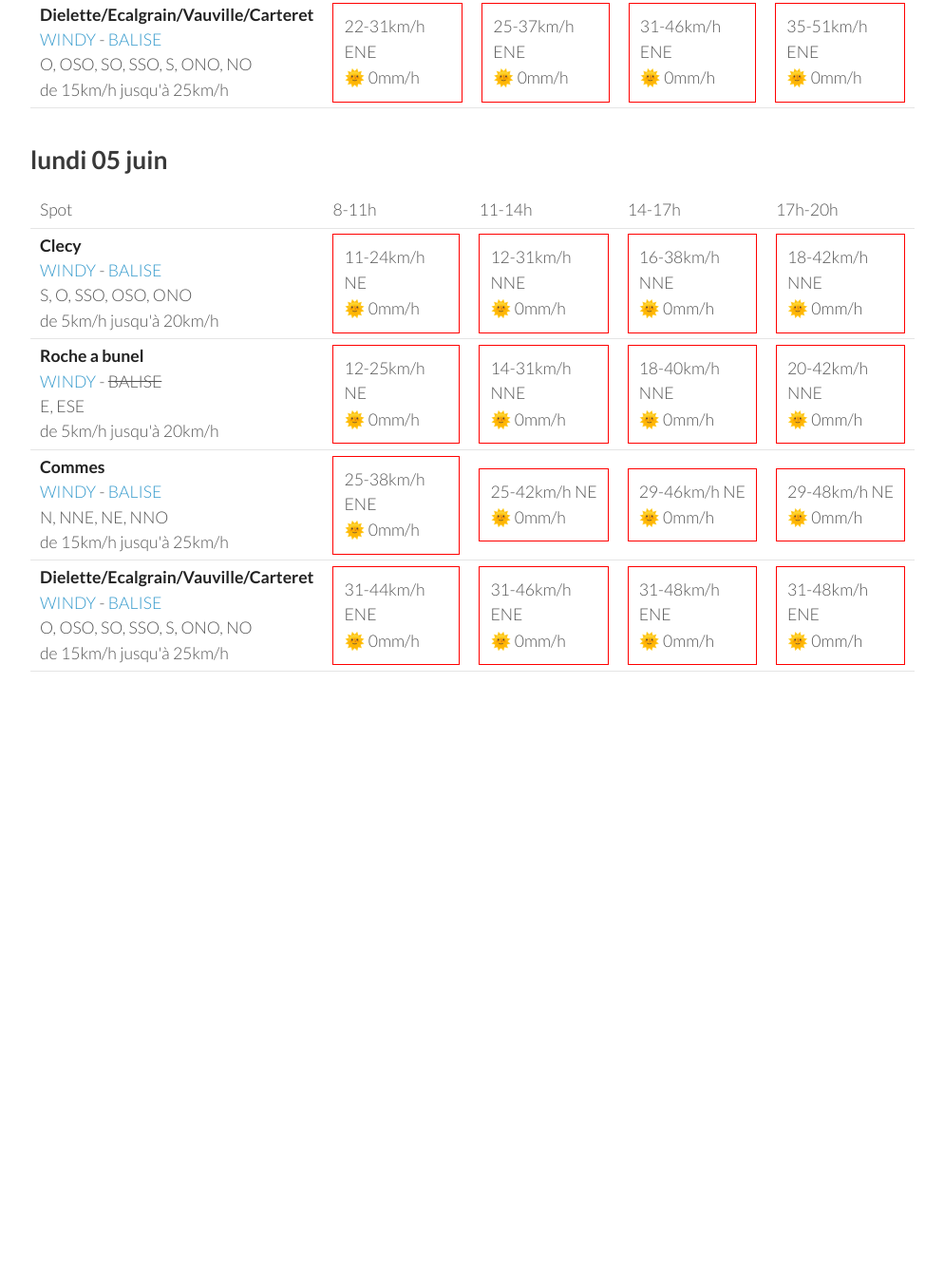
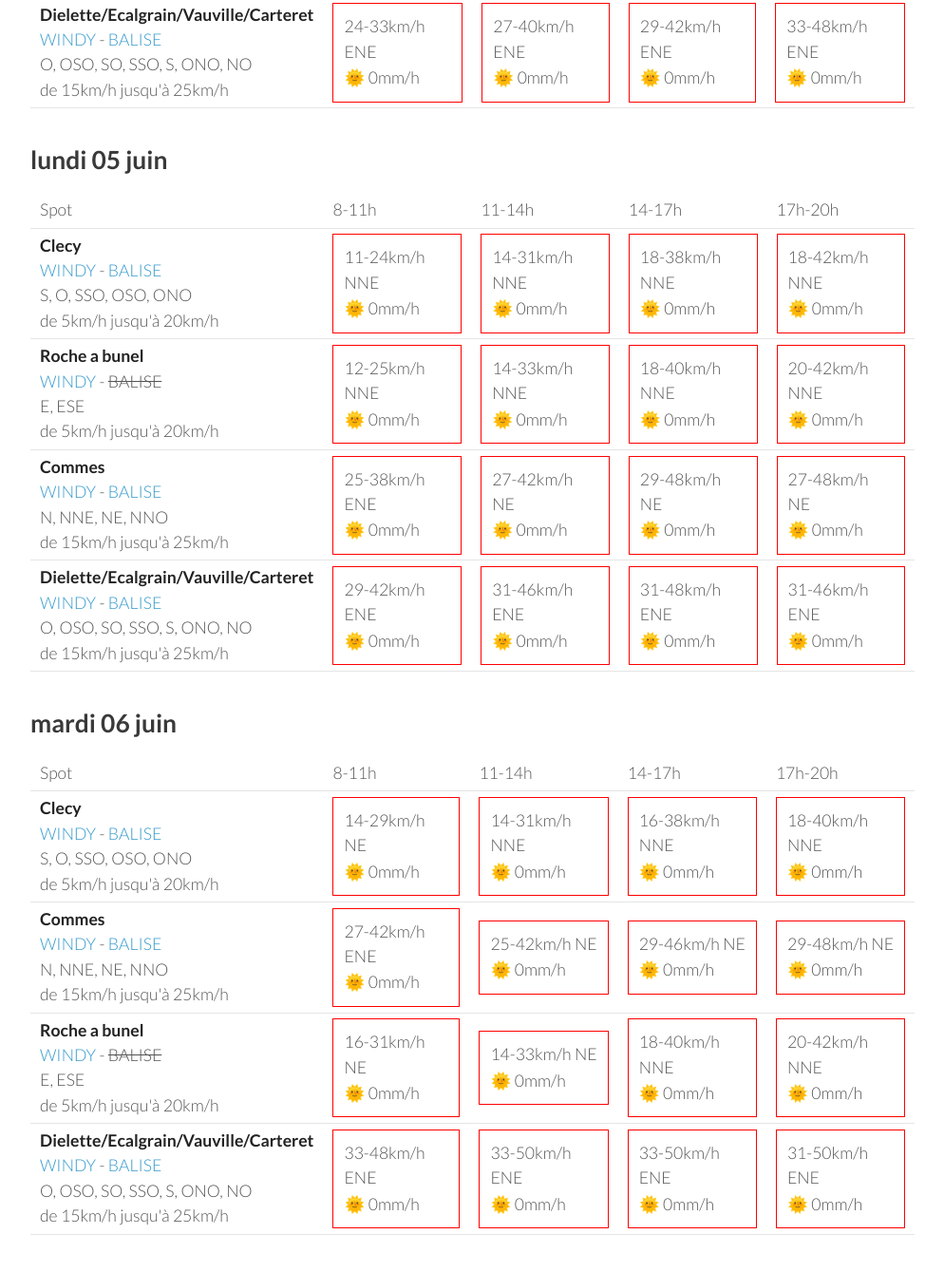
Before and after one commit to parapente-dans-le-nord/parapente-dans-le-nord.github.io, a Jekyll site: the page built from normandie.markdown, in a window 1280 px wide and 1400 px high, scrolled down 2497 px. Shown: the top 1339 px of the window at 95% size, without its empty margins (26-1020 px from the left). Built offline with Jekyll 4.4.1, drawn with Linux system fonts in a browser that asks for light colours; before the commit the page ends 3332 px from its top, so only the background shows below that; some of the changed text lies outside the part shown.

Commit message:
update index.markdown

```diff
--- a/normandie.markdown
+++ b/normandie.markdown
@@ -136,10 +136,10 @@ page mise à jour le jeudi 01 juin 06:46
 <tr>
         <td><strong>Clecy</strong><br><a href="https://windy.com/48.929/-0.470?48.516,-0.470,8">WINDY</a> - <span class=""><a href="http://www.balisemeteo.com/balise.php?idBalise=122">BALISE</a> </span><br> <span class="vent-favorable">S, O, SSO, OSO, ONO</span><br><span class="force-vent">de 5km/h jusqu'à 20km/h</span> </td>
 
-            <td><div class="not-flyable"><p>14-29km/h NE</p><p>🌞 0mm/h</p></div></td>
-            <td><div class="not-flyable"><p>14-33km/h NE</p><p>🌞 0mm/h</p></div></td>
-            <td><div class="not-flyable"><p>18-40km/h NE</p><p>🌞 0mm/h</p></div></td>
-            <td><div class="not-flyable"><p>20-44km/h NNE</p><p>🌞 0mm/h</p></div></td>
+            <td><div class="not-flyable"><p>12-27km/h NE</p><p>🌞 0mm/h</p></div></td>
+            <td><div class="not-flyable"><p>12-29km/h NE</p><p>🌞 0mm/h</p></div></td>
+            <td><div class="not-flyable"><p>16-38km/h NE</p><p>🌞 0mm/h</p></div></td>
+            <td><div class="not-flyable"><p>18-42km/h NNE</p><p>🌞 0mm/h</p></div></td>
 
 
     </tr>
@@ -147,28 +147,28 @@ page mise à jour le jeudi 01 juin 06:46
         <td><strong>Roche a bunel</strong><br><a href="https://windy.com/48.993/-0.499?48.580,-0.499,8">WINDY</a> - <span class="no-balise"> BALISE </span><br> <span class="vent-favorable">E, ESE</span><br><span class="force-vent">de 5km/h jusqu'à 20km/h</span> </td>
 
             <td><div class="not-flyable"><p>14-29km/h NE</p><p>🌞 0mm/h</p></div></td>
-            <td><div class="not-flyable"><p>14-35km/h NE</p><p>🌞 0mm/h</p></div></td>
-            <td><div class="not-flyable"><p>18-40km/h NE</p><p>🌞 0mm/h</p></div></td>
-            <td><div class="not-flyable"><p>22-46km/h NNE</p><p>🌞 0mm/h</p></div></td>
+            <td><div class="not-flyable"><p>12-31km/h NE</p><p>🌞 0mm/h</p></div></td>
+            <td><div class="not-flyable"><p>18-38km/h NE</p><p>🌞 0mm/h</p></div></td>
+            <td><div class="not-flyable"><p>22-44km/h NNE</p><p>🌞 0mm/h</p></div></td>
 
 
     </tr>
 <tr>
         <td><strong>Commes</strong><br><a href="https://windy.com/49.346/-0.726?48.936,-0.726,8">WINDY</a> - <span class=""><a href="http://www.balisemeteo.com/balise.php?idBalise=158">BALISE</a> </span><br> <span class="vent-favorable">N, NNE, NE, NNO</span><br><span class="force-vent">de 15km/h jusqu'à 25km/h</span> </td>
 
-            <td><div class="not-flyable"><p>27-42km/h NE</p><p>🌞 0mm/h</p></div></td>
-            <td><div class="not-flyable"><p>27-44km/h NE</p><p>🌞 0mm/h</p></div></td>
-            <td><div class="not-flyable"><p>27-44km/h NE</p><p>🌞 0mm/h</p></div></td>
-            <td><div class="not-flyable"><p>29-48km/h NE</p><p>🌞 0mm/h</p></div></td>
+            <td><div class="not-flyable"><p>25-40km/h NE</p><p>🌞 0mm/h</p></div></td>
+            <td><div class="not-flyable"><p>24-40km/h NE</p><p>🌞 0mm/h</p></div></td>
+            <td><div class="not-flyable"><p>25-40km/h NE</p><p>🌞 0mm/h</p></div></td>
+            <td><div class="not-flyable"><p>29-46km/h NE</p><p>🌞 0mm/h</p></div></td>
 
 
     </tr>
 <tr>
         <td><strong>Dielette/Ecalgrain/Vauville/Carteret</strong><br><a href="https://windy.com/49.650/-1.856?49.243,-1.856,8">WINDY</a> - <span class=""><a href="http://www.balisemeteo.com/balise.php?idBalise=81">BALISE</a> </span><br> <span class="vent-favorable">O, OSO, SO, SSO, S, ONO, NO</span><br><span class="force-vent">de 15km/h jusqu'à 25km/h</span> </td>
 
-            <td><div class="not-flyable"><p>29-42km/h ENE</p><p>🌞 0mm/h</p></div></td>
+            <td><div class="not-flyable"><p>29-42km/h NE</p><p>🌞 0mm/h</p></div></td>
             <td><div class="not-flyable"><p>29-44km/h ENE</p><p>🌞 0mm/h</p></div></td>
-            <td><div class="not-flyable"><p>25-44km/h NE</p><p>🌞 0mm/h</p></div></td>
+            <td><div class="not-flyable"><p>25-42km/h NE</p><p>🌞 0mm/h</p></div></td>
             <td><div class="not-flyable"><p>27-40km/h NE</p><p>🌞 0mm/h</p></div></td>
 
 
@@ -192,9 +192,9 @@ page mise à jour le jeudi 01 juin 06:46
 <tr>
         <td><strong>Clecy</strong><br><a href="https://windy.com/48.929/-0.470?48.516,-0.470,8">WINDY</a> - <span class=""><a href="http://www.balisemeteo.com/balise.php?idBalise=122">BALISE</a> </span><br> <span class="vent-favorable">S, O, SSO, OSO, ONO</span><br><span class="force-vent">de 5km/h jusqu'à 20km/h</span> </td>
 
-            <td><div class="not-flyable"><p>9-20km/h NNE</p><p>🌞 0mm/h</p></div></td>
-            <td><div class="not-flyable"><p>14-31km/h NE</p><p>🌞 0mm/h</p></div></td>
-            <td><div class="not-flyable"><p>18-38km/h NE</p><p>🌞 0mm/h</p></div></td>
+            <td><div class="not-flyable"><p>11-20km/h NNE</p><p>🌞 0mm/h</p></div></td>
+            <td><div class="not-flyable"><p>12-29km/h NE</p><p>🌞 0mm/h</p></div></td>
+            <td><div class="not-flyable"><p>16-38km/h NE</p><p>🌞 0mm/h</p></div></td>
             <td><div class="not-flyable"><p>20-42km/h NNE</p><p>🌞 0mm/h</p></div></td>
 
 
@@ -203,29 +203,29 @@ page mise à jour le jeudi 01 juin 06:46
         <td><strong>Roche a bunel</strong><br><a href="https://windy.com/48.993/-0.499?48.580,-0.499,8">WINDY</a> - <span class="no-balise"> BALISE </span><br> <span class="vent-favorable">E, ESE</span><br><span class="force-vent">de 5km/h jusqu'à 20km/h</span> </td>
 
             <td><div class="not-flyable"><p>11-20km/h NNE</p><p>🌞 0mm/h</p></div></td>
-            <td><div class="not-flyable"><p>14-31km/h NE</p><p>🌞 0mm/h</p></div></td>
-            <td><div class="not-flyable"><p>18-40km/h NE</p><p>🌞 0mm/h</p></div></td>
-            <td><div class="not-flyable"><p>22-46km/h NNE</p><p>🌞 0mm/h</p></div></td>
+            <td><div class="not-flyable"><p>12-29km/h NE</p><p>🌞 0mm/h</p></div></td>
+            <td><div class="not-flyable"><p>18-38km/h NE</p><p>🌞 0mm/h</p></div></td>
+            <td><div class="not-flyable"><p>22-44km/h NNE</p><p>🌞 0mm/h</p></div></td>
 
 
     </tr>
 <tr>
         <td><strong>Commes</strong><br><a href="https://windy.com/49.346/-0.726?48.936,-0.726,8">WINDY</a> - <span class=""><a href="http://www.balisemeteo.com/balise.php?idBalise=158">BALISE</a> </span><br> <span class="vent-favorable">N, NNE, NE, NNO</span><br><span class="force-vent">de 15km/h jusqu'à 25km/h</span> </td>
 
-            <td><div class="not-flyable"><p>18-27km/h ENE</p><p>🌞 0mm/h</p></div></td>
+            <td><div class="not-flyable"><p>18-29km/h ENE</p><p>🌞 0mm/h</p></div></td>
             <td><div class="not-flyable"><p>22-35km/h NE</p><p>🌞 0mm/h</p></div></td>
-            <td><div class="not-flyable"><p>29-46km/h NE</p><p>🌞 0mm/h</p></div></td>
-            <td><div class="not-flyable"><p>31-50km/h NE</p><p>🌞 0mm/h</p></div></td>
+            <td><div class="not-flyable"><p>25-40km/h NE</p><p>🌞 0mm/h</p></div></td>
+            <td><div class="not-flyable"><p>31-48km/h NE</p><p>🌞 0mm/h</p></div></td>
 
 
     </tr>
 <tr>
         <td><strong>Dielette/Ecalgrain/Vauville/Carteret</strong><br><a href="https://windy.com/49.650/-1.856?49.243,-1.856,8">WINDY</a> - <span class=""><a href="http://www.balisemeteo.com/balise.php?idBalise=81">BALISE</a> </span><br> <span class="vent-favorable">O, OSO, SO, SSO, S, ONO, NO</span><br><span class="force-vent">de 15km/h jusqu'à 25km/h</span> </td>
 
-            <td><div class="not-flyable"><p>22-31km/h ENE</p><p>🌞 0mm/h</p></div></td>
-            <td><div class="not-flyable"><p>25-37km/h ENE</p><p>🌞 0mm/h</p></div></td>
-            <td><div class="not-flyable"><p>31-46km/h ENE</p><p>🌞 0mm/h</p></div></td>
-            <td><div class="not-flyable"><p>35-51km/h ENE</p><p>🌞 0mm/h</p></div></td>
+            <td><div class="not-flyable"><p>24-33km/h ENE</p><p>🌞 0mm/h</p></div></td>
+            <td><div class="not-flyable"><p>27-40km/h ENE</p><p>🌞 0mm/h</p></div></td>
+            <td><div class="not-flyable"><p>29-42km/h ENE</p><p>🌞 0mm/h</p></div></td>
+            <td><div class="not-flyable"><p>33-48km/h ENE</p><p>🌞 0mm/h</p></div></td>
 
 
     </tr>
@@ -248,9 +248,9 @@ page mise à jour le jeudi 01 juin 06:46
 <tr>
         <td><strong>Clecy</strong><br><a href="https://windy.com/48.929/-0.470?48.516,-0.470,8">WINDY</a> - <span class=""><a href="http://www.balisemeteo.com/balise.php?idBalise=122">BALISE</a> </span><br> <span class="vent-favorable">S, O, SSO, OSO, ONO</span><br><span class="force-vent">de 5km/h jusqu'à 20km/h</span> </td>
 
-            <td><div class="not-flyable"><p>11-24km/h NE</p><p>🌞 0mm/h</p></div></td>
-            <td><div class="not-flyable"><p>12-31km/h NNE</p><p>🌞 0mm/h</p></div></td>
-            <td><div class="not-flyable"><p>16-38km/h NNE</p><p>🌞 0mm/h</p></div></td>
+            <td><div class="not-flyable"><p>11-24km/h NNE</p><p>🌞 0mm/h</p></div></td>
+            <td><div class="not-flyable"><p>14-31km/h NNE</p><p>🌞 0mm/h</p></div></td>
+            <td><div class="not-flyable"><p>18-38km/h NNE</p><p>🌞 0mm/h</p></div></td>
             <td><div class="not-flyable"><p>18-42km/h NNE</p><p>🌞 0mm/h</p></div></td>
 
 
@@ -258,8 +258,8 @@ page mise à jour le jeudi 01 juin 06:46
 <tr>
         <td><strong>Roche a bunel</strong><br><a href="https://windy.com/48.993/-0.499?48.580,-0.499,8">WINDY</a> - <span class="no-balise"> BALISE </span><br> <span class="vent-favorable">E, ESE</span><br><span class="force-vent">de 5km/h jusqu'à 20km/h</span> </td>
 
-            <td><div class="not-flyable"><p>12-25km/h NE</p><p>🌞 0mm/h</p></div></td>
-            <td><div class="not-flyable"><p>14-31km/h NNE</p><p>🌞 0mm/h</p></div></td>
+            <td><div class="not-flyable"><p>12-25km/h NNE</p><p>🌞 0mm/h</p></div></td>
+            <td><div class="not-flyable"><p>14-33km/h NNE</p><p>🌞 0mm/h</p></div></td>
             <td><div class="not-flyable"><p>18-40km/h NNE</p><p>🌞 0mm/h</p></div></td>
             <td><div class="not-flyable"><p>20-42km/h NNE</p><p>🌞 0mm/h</p></div></td>
 
@@ -269,6 +269,52 @@ page mise à jour le jeudi 01 juin 06:46
         <td><strong>Commes</strong><br><a href="https://windy.com/49.346/-0.726?48.936,-0.726,8">WINDY</a> - <span class=""><a href="http://www.balisemeteo.com/balise.php?idBalise=158">BALISE</a> </span><br> <span class="vent-favorable">N, NNE, NE, NNO</span><br><span class="force-vent">de 15km/h jusqu'à 25km/h</span> </td>
 
             <td><div class="not-flyable"><p>25-38km/h ENE</p><p>🌞 0mm/h</p></div></td>
+            <td><div class="not-flyable"><p>27-42km/h NE</p><p>🌞 0mm/h</p></div></td>
+            <td><div class="not-flyable"><p>29-48km/h NE</p><p>🌞 0mm/h</p></div></td>
+            <td><div class="not-flyable"><p>27-48km/h NE</p><p>🌞 0mm/h</p></div></td>
+
+
+    </tr>
+<tr>
+        <td><strong>Dielette/Ecalgrain/Vauville/Carteret</strong><br><a href="https://windy.com/49.650/-1.856?49.243,-1.856,8">WINDY</a> - <span class=""><a href="http://www.balisemeteo.com/balise.php?idBalise=81">BALISE</a> </span><br> <span class="vent-favorable">O, OSO, SO, SSO, S, ONO, NO</span><br><span class="force-vent">de 15km/h jusqu'à 25km/h</span> </td>
+
+            <td><div class="not-flyable"><p>29-42km/h ENE</p><p>🌞 0mm/h</p></div></td>
+            <td><div class="not-flyable"><p>31-46km/h ENE</p><p>🌞 0mm/h</p></div></td>
+            <td><div class="not-flyable"><p>31-48km/h ENE</p><p>🌞 0mm/h</p></div></td>
+            <td><div class="not-flyable"><p>31-46km/h ENE</p><p>🌞 0mm/h</p></div></td>
+
+
+    </tr>
+
+</tbody>
+</table>
+{:/}
+## mardi 06 juin
+
+{::nomarkdown}
+<table>
+  <tbody>
+    <tr>
+      <td>Spot</td>
+      <td>8-11h</td>
+      <td>11-14h</td>
+      <td>14-17h</td>
+      <td>17h-20h</td>
+    </tr>
+<tr>
+        <td><strong>Clecy</strong><br><a href="https://windy.com/48.929/-0.470?48.516,-0.470,8">WINDY</a> - <span class=""><a href="http://www.balisemeteo.com/balise.php?idBalise=122">BALISE</a> </span><br> <span class="vent-favorable">S, O, SSO, OSO, ONO</span><br><span class="force-vent">de 5km/h jusqu'à 20km/h</span> </td>
+
+            <td><div class="not-flyable"><p>14-29km/h NE</p><p>🌞 0mm/h</p></div></td>
+            <td><div class="not-flyable"><p>14-31km/h NNE</p><p>🌞 0mm/h</p></div></td>
+            <td><div class="not-flyable"><p>16-38km/h NNE</p><p>🌞 0mm/h</p></div></td>
+            <td><div class="not-flyable"><p>18-40km/h NNE</p><p>🌞 0mm/h</p></div></td>
+
+
+    </tr>
+<tr>
+        <td><strong>Commes</strong><br><a href="https://windy.com/49.346/-0.726?48.936,-0.726,8">WINDY</a> - <span class=""><a href="http://www.balisemeteo.com/balise.php?idBalise=158">BALISE</a> </span><br> <span class="vent-favorable">N, NNE, NE, NNO</span><br><span class="force-vent">de 15km/h jusqu'à 25km/h</span> </td>
+
+            <td><div class="not-flyable"><p>27-42km/h ENE</p><p>🌞 0mm/h</p></div></td>
             <td><div class="not-flyable"><p>25-42km/h NE</p><p>🌞 0mm/h</p></div></td>
             <td><div class="not-flyable"><p>29-46km/h NE</p><p>🌞 0mm/h</p></div></td>
             <td><div class="not-flyable"><p>29-48km/h NE</p><p>🌞 0mm/h</p></div></td>
@@ -276,12 +322,22 @@ page mise à jour le jeudi 01 juin 06:46
 
     </tr>
 <tr>
+        <td><strong>Roche a bunel</strong><br><a href="https://windy.com/48.993/-0.499?48.580,-0.499,8">WINDY</a> - <span class="no-balise"> BALISE </span><br> <span class="vent-favorable">E, ESE</span><br><span class="force-vent">de 5km/h jusqu'à 20km/h</span> </td>
+
+            <td><div class="not-flyable"><p>16-31km/h NE</p><p>🌞 0mm/h</p></div></td>
+            <td><div class="not-flyable"><p>14-33km/h NE</p><p>🌞 0mm/h</p></div></td>
+            <td><div class="not-flyable"><p>18-40km/h NNE</p><p>🌞 0mm/h</p></div></td>
+            <td><div class="not-flyable"><p>20-42km/h NNE</p><p>🌞 0mm/h</p></div></td>
+
+
+    </tr>
+<tr>
         <td><strong>Dielette/Ecalgrain/Vauville/Carteret</strong><br><a href="https://windy.com/49.650/-1.856?49.243,-1.856,8">WINDY</a> - <span class=""><a href="http://www.balisemeteo.com/balise.php?idBalise=81">BALISE</a> </span><br> <span class="vent-favorable">O, OSO, SO, SSO, S, ONO, NO</span><br><span class="force-vent">de 15km/h jusqu'à 25km/h</span> </td>
 
-            <td><div class="not-flyable"><p>31-44km/h ENE</p><p>🌞 0mm/h</p></div></td>
-            <td><div class="not-flyable"><p>31-46km/h ENE</p><p>🌞 0mm/h</p></div></td>
-            <td><div class="not-flyable"><p>31-48km/h ENE</p><p>🌞 0mm/h</p></div></td>
-            <td><div class="not-flyable"><p>31-48km/h ENE</p><p>🌞 0mm/h</p></div></td>
+            <td><div class="not-flyable"><p>33-48km/h ENE</p><p>🌞 0mm/h</p></div></td>
+            <td><div class="not-flyable"><p>33-50km/h ENE</p><p>🌞 0mm/h</p></div></td>
+            <td><div class="not-flyable"><p>33-50km/h ENE</p><p>🌞 0mm/h</p></div></td>
+            <td><div class="not-flyable"><p>31-50km/h ENE</p><p>🌞 0mm/h</p></div></td>
 
 
     </tr>
```
Also changed, not shown: other parts of normandie.markdown (+1 -1 lines).
